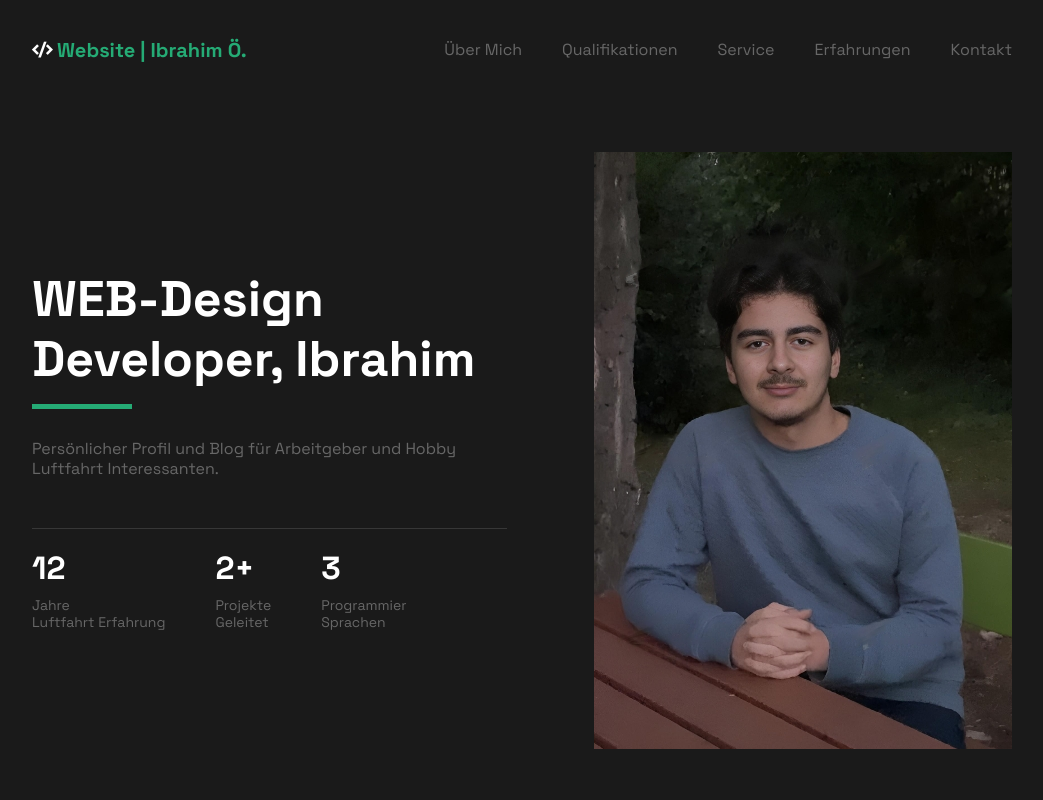
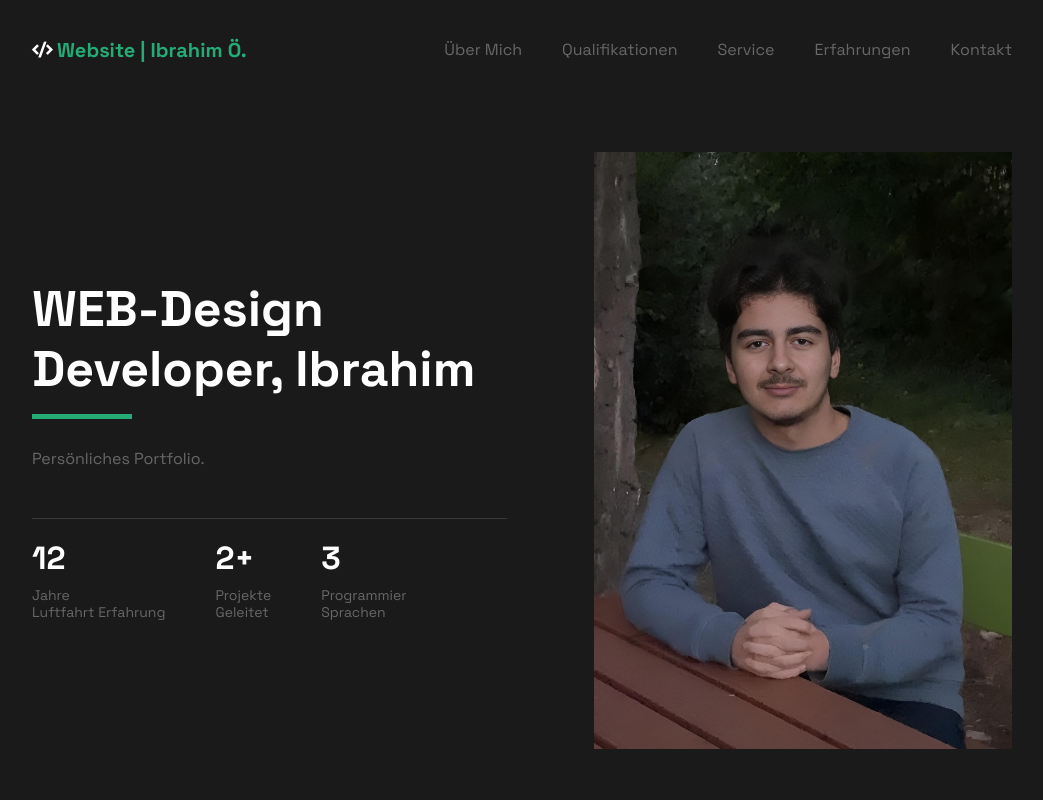
Before and after one commit to IbrahimOE/WEBDESIGN, a plain HTML site: page index.html in a window 1280 px wide. Shown: the top 800 px of the page, without its empty margins (118-1161 px from the left). Drawn offline with nearby package versions, Linux system fonts and the light colour scheme.

Commit message:
Update index.html

```diff
--- a/index.html
+++ b/index.html
@@ -70,7 +70,7 @@
                 <div class="d-grid hero__wrapper">
                     <div class="hero__content">
                         <h1 class="hero__title">WEB-Design Developer, Ibrahim<br></h1>
-                        <p class="hero__description">Persönlicher Profil und Blog für Arbeitgeber und Hobby Luftfahrt Interessanten.
+                        <p class="hero__description">Persönliches Portfolio.
                         </p>
                         <div class="hero__info">
                             <div class="hero__info-wrapper">
```
